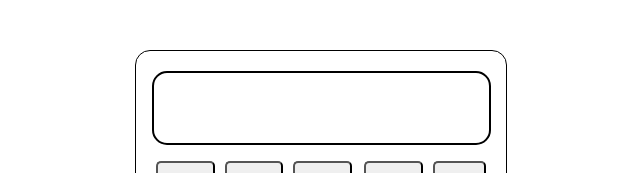
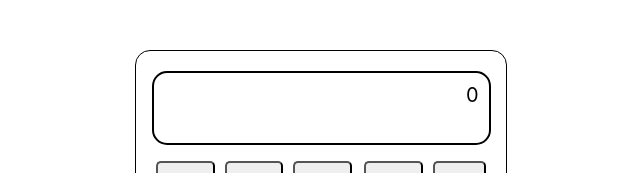
Before and after one commit to tamanash-humancloud/incubyte_tdd, a React (Create React App) app: page / in a window 1280 px wide. Shown: the top 173 px of the page, without its empty margins (319-959 px from the left). Built offline with nearby package versions, Linux system fonts and the light colour scheme; the HTML template or start-up script is replaced by a standard one.

Commit message:
written test case to check the initial is display is 0

```diff
--- a/src/components/calculator.jsx
+++ b/src/components/calculator.jsx
@@ -4,7 +4,7 @@ const Calculator = () => {
     const [firstNumber, setFirstNumber] = useState('')
     const [secondNumber, setSecondNumber] = useState('')
     const [operator, setOperator] = useState('')
-    const [display, setDisplay] = useState('')
+    const [display, setDisplay] = useState('0')
 
   return (
     <div className='calculator' data-testid="calculator">
```
Also changed, not shown: 1 other file (tests, documents, lock files or other folders).
